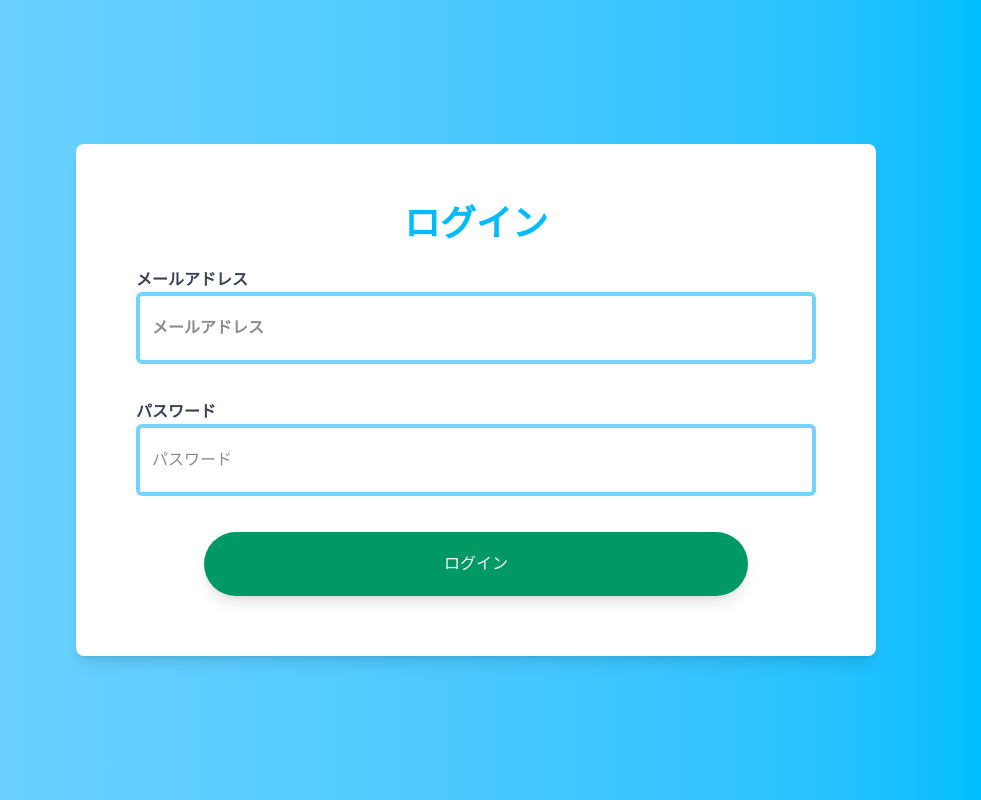
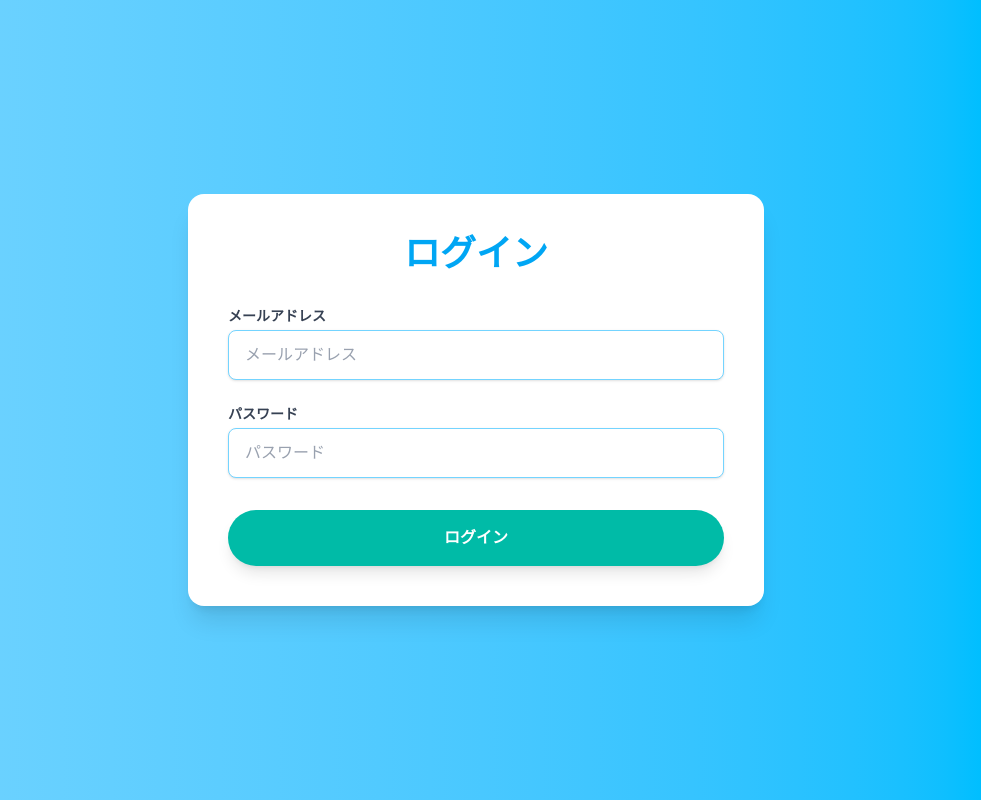
Before and after one commit to Hashimoto-Noriaki/Next-Schedule-AppRouter, a Next.js app: page /login in a window 1280 px wide. Shown: the whole page, without its empty margins (164-1145 px from the left). Built offline with nearby package versions, Linux system fonts and the light colour scheme.

Commit message:
ログインページ作成

```diff
--- a/src/app/login/page.tsx
+++ b/src/app/login/page.tsx
@@ -1,28 +1,48 @@
 export default function LoginPage() {
   return (
-    <div className="bg-gradient-to-r from-sky-300 to-sky-400 h-screen flex items-center justify-center">
-      <div className="w-[800px] p-15 bg-white rounded-lg shadow-lg flex flex-col items-center gap-6">
-        <h1 className="font-bold text-4xl text-sky-400 text-center">ログイン</h1>
-        <form className="w-full flex flex-col items-center gap-4">
-            <div className="w-[100%]">
-                <label className="font-bold text-gray-700">メールアドレス</label>
+    <div className="min-h-screen bg-gradient-to-r from-sky-300 to-sky-400 flex items-center justify-center px-4">
+      <div className="w-full max-w-xl bg-white rounded-2xl shadow-xl p-10">
+        <h1 className="text-center text-4xl font-bold text-sky-500">ログイン</h1>
+
+        <form className="mt-8 space-y-6" noValidate>
+          {/* Email */}
+          <div>
+            <label htmlFor="email" className="block text-sm font-bold text-gray-700 mb-1">
+              メールアドレス
+            </label>
             <input
+              id="email"
               type="email"
-                    className="border-4 border-sky-300 font-bold px-3 py-5 w-full rounded-md"
+              required
+              autoComplete="email"
               placeholder="メールアドレス"
+              className="block w-full rounded-lg border border-sky-300 bg-white px-4 py-3 text-gray-900 placeholder:text-gray-400 shadow-sm outline-none
+                         focus:border-sky-500 focus:ring-2 focus:ring-sky-300 transition"
             />
           </div>
-            <div className="w-[100%] mt-5">
-                <label className="font-bold text-gray-700">パスワード</label>
+
+          {/* Password */}
+          <div>
+            <label htmlFor="password" className="block text-sm font-bold text-gray-700 mb-1">
+              パスワード
+            </label>
             <input
+              id="password"
               type="password"
-                    className="border-4 border-sky-300 px-3 py-5 w-full rounded-md"
+              required
+              autoComplete="current-password"
               placeholder="パスワード"
+              className="block w-full rounded-lg border border-sky-300 bg-white px-4 py-3 text-gray-900 placeholder:text-gray-400 shadow-sm outline-none
+                         focus:border-sky-500 focus:ring-2 focus:ring-sky-300 transition"
             />
           </div>
-            <div className="w-[80%] mt-5">
+
+          {/* Action */}
+          <div className="pt-2">
             <button
-                className="bg-emerald-600 px-12 py-5 rounded-full text-white w-full shadow-lg hover:bg-emerald-500 transition"
+              type="submit"
+              className="w-full rounded-full bg-teal-500 px-6 py-4 text-white font-semibold shadow-lg
+                         transition hover:bg-teal-600 active:scale-[0.98] focus:outline-none focus:ring-2 focus:ring-teal-300"
             >
               ログイン
             </button>
```
Lines whose indentation alone changed are shown as unchanged.
